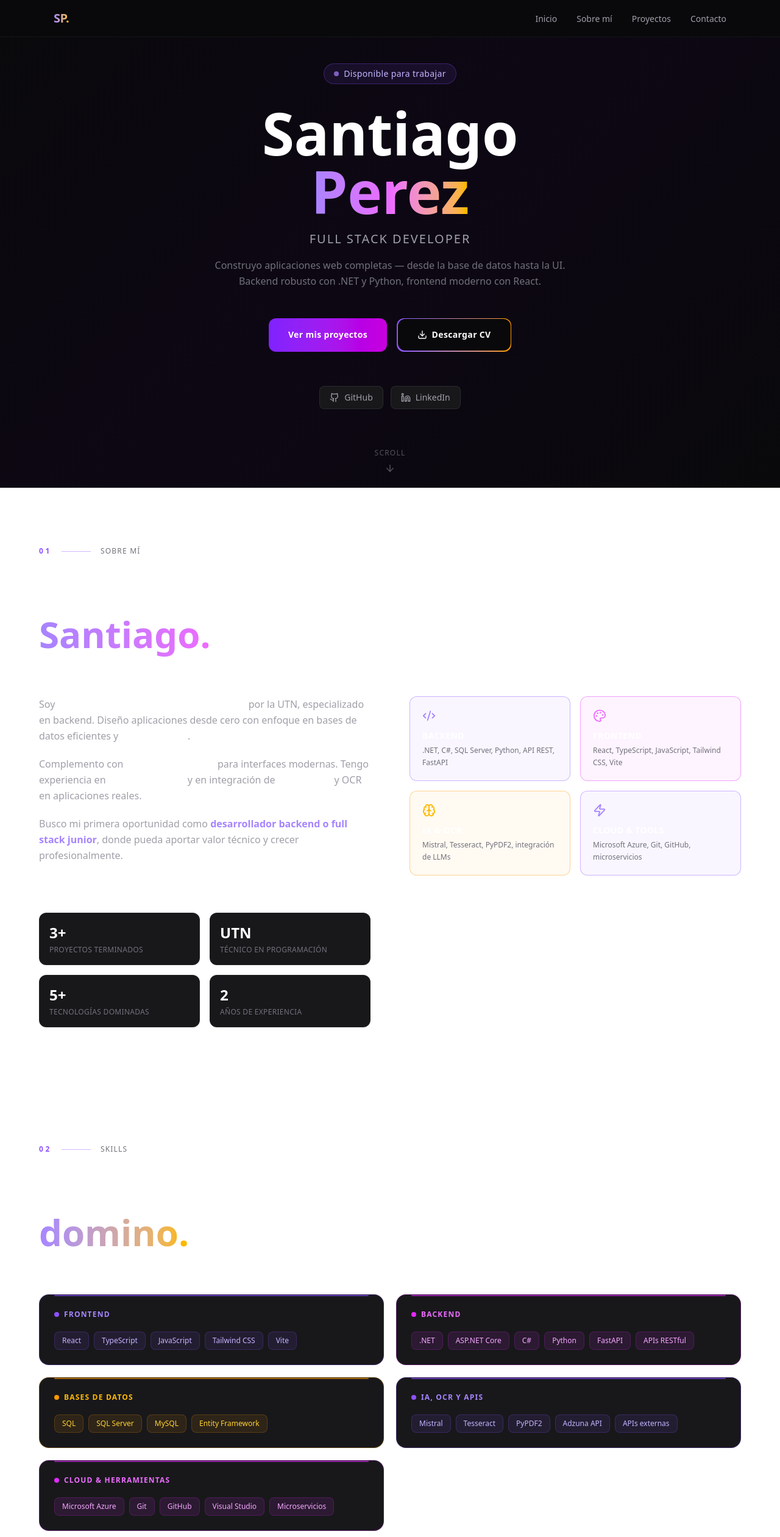
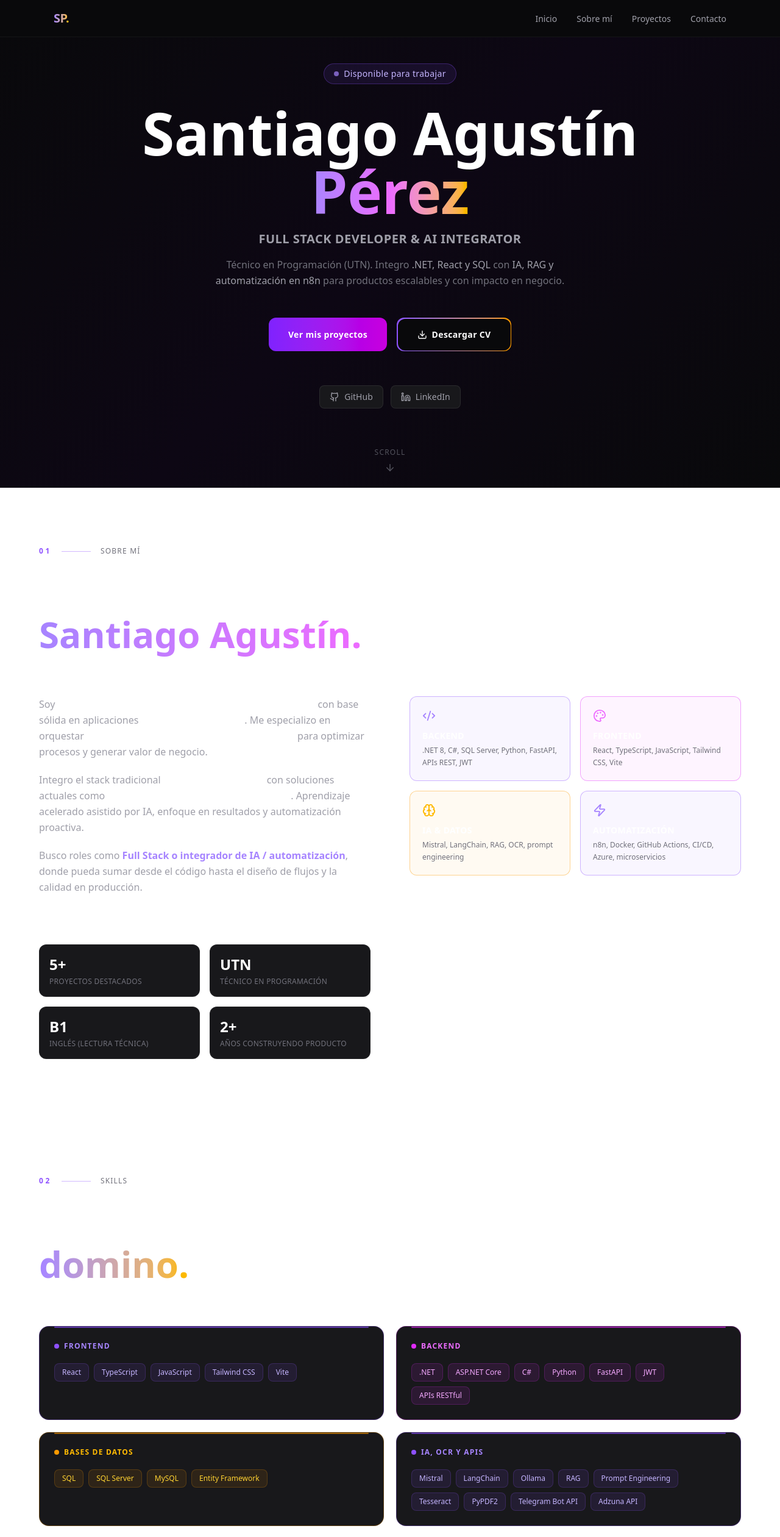
Before and after one commit to SantiagoPerezAgustin/Portafolio, a React (Vite) app in the folder Portafolio/: page / in a window 1280 px wide. Shown: the top 2521 px of the page at 61% size. Built offline with nearby package versions, Linux system fonts and the light colour scheme.

Commit message:
Integre un nuevo proyectos, y cambie cosas

```diff
--- a/Portafolio/index.html
+++ b/Portafolio/index.html
@@ -5,10 +5,10 @@
     <meta name="viewport" content="width=device-width, initial-scale=1.0" />
     <meta
       name="description"
-      content="Portafolio de Santiago Perez — Desarrollador Full Stack especializado en .NET, React, Python y microservicios."
+      content="Santiago Agustín Pérez — Full Stack Developer & AI Integrator. .NET, React, Python, RAG, n8n y automatización."
     />
     <link rel="icon" type="image/svg+xml" href="/favicon.svg" />
-    <title>Santiago Perez | Desarrollador Full Stack</title>
+    <title>Santiago Agustín Pérez | Full Stack &amp; IA</title>
   </head>
   <body>
     <div id="root"></div>
--- a/Portafolio/src/components/About.jsx
+++ b/Portafolio/src/components/About.jsx
@@ -2,17 +2,17 @@ import { Code2, Zap, Palette, Brain } from "lucide-react";
 
 const About = () => {
   const areas = [
-    { icon: Code2,   title: "Backend",       description: ".NET, C#, SQL Server, Python, API REST, FastAPI", color: "violet"  },
-    { icon: Palette, title: "Frontend",       description: "React, TypeScript, JavaScript, Tailwind CSS, Vite", color: "fuchsia" },
-    { icon: Brain,   title: "IA & OCR",       description: "Mistral, Tesseract, PyPDF2, integración de LLMs", color: "amber"   },
-    { icon: Zap,     title: "Cloud & Tools",  description: "Microsoft Azure, Git, GitHub, microservicios",    color: "violet"  },
+    { icon: Code2,   title: "Backend",           description: ".NET 8, C#, SQL Server, Python, FastAPI, APIs REST, JWT", color: "violet"  },
+    { icon: Palette, title: "Frontend",          description: "React, TypeScript, JavaScript, Tailwind CSS, Vite",     color: "fuchsia" },
+    { icon: Brain,   title: "IA & datos",        description: "Mistral, LangChain, RAG, OCR, prompt engineering",       color: "amber"   },
+    { icon: Zap,     title: "Automatización",   description: "n8n, Docker, GitHub Actions, CI/CD, Azure, microservicios", color: "violet"  },
   ];
 
   const stats = [
-    { number: "3+",  label: "Proyectos terminados"    },
-    { number: "UTN", label: "Técnico en Programación"  },
-    { number: "5+",  label: "Tecnologías dominadas"    },
-    { number: "2",   label: "Años de experiencia"      },
+    { number: "5+",  label: "Proyectos destacados"   },
+    { number: "UTN", label: "Técnico en Programación" },
+    { number: "B1",  label: "Inglés (lectura técnica)" },
+    { number: "2+",  label: "Años construyendo producto" },
   ];
 
   const colorMap = {
@@ -33,25 +33,23 @@ const About = () => {
 
         <h2 className="text-5xl md:text-6xl font-black text-white mb-16 leading-tight">
           Hola, soy<br />
-          <span className="bg-gradient-to-r from-violet-400 to-fuchsia-400 bg-clip-text text-transparent">Santiago.</span>
+          <span className="bg-gradient-to-r from-violet-400 to-fuchsia-400 bg-clip-text text-transparent">Santiago Agustín.</span>
         </h2>
 
         <div className="grid md:grid-cols-2 gap-16 items-start">
           <div className="space-y-5">
             <p className="text-base text-zinc-400 leading-relaxed">
-              Soy <span className="text-white font-semibold">Técnico Universitario en Programación</span> por la UTN,
-              especializado en backend. Diseño aplicaciones desde cero con enfoque en bases de datos eficientes y{" "}
-              <span className="text-white font-semibold">APIs robustas</span>.
+              Soy <span className="text-white font-semibold">Técnico Universitario en Programación (UTN Rosario)</span> con base sólida en aplicaciones{" "}
+              <span className="text-white font-semibold">robustas y escalables</span>. Me especializo en orquestar{" "}
+              <span className="text-white font-semibold">herramientas de IA y automatización (n8n)</span> para optimizar procesos y generar valor de negocio.
             </p>
             <p className="text-base text-zinc-400 leading-relaxed">
-              Complemento con <span className="text-white font-semibold">React y TypeScript</span> para interfaces modernas.
-              Tengo experiencia en <span className="text-white font-semibold">Microsoft Azure</span> y en integración de{" "}
-              <span className="text-white font-semibold">IA (Mistral)</span> y OCR en aplicaciones reales.
+              Integro el stack tradicional <span className="text-white font-semibold">C#, .NET, React y SQL</span> con soluciones actuales como{" "}
+              <span className="text-white font-semibold">RAG, LLMs y microservicios en Python</span>. Aprendizaje acelerado asistido por IA, enfoque en resultados y automatización proactiva.
             </p>
             <p className="text-base text-zinc-400 leading-relaxed">
-              Busco mi primera oportunidad como{" "}
-              <span className="text-violet-400 font-semibold">desarrollador backend o full stack junior</span>,
-              donde pueda aportar valor técnico y crecer profesionalmente.
+              Busco roles como{" "}
+              <span className="text-violet-400 font-semibold">Full Stack o integrador de IA / automatización</span>, donde pueda sumar desde el código hasta el diseño de flujos y la calidad en producción.
             </p>
 
             <div className="grid grid-cols-2 gap-4 mt-10 pt-10 border-t border-white/5">
--- a/Portafolio/src/components/Footer.jsx
+++ b/Portafolio/src/components/Footer.jsx
@@ -9,7 +9,7 @@ const Footer = () => {
             SP.
           </span>
           <span className="text-zinc-600 text-sm">
-            © {new Date().getFullYear()} Santiago Perez — Full Stack Developer
+            © {new Date().getFullYear()} Santiago Agustín Pérez — Full Stack &amp; IA
           </span>
         </div>
 
--- a/Portafolio/src/components/Hero.jsx
+++ b/Portafolio/src/components/Hero.jsx
@@ -8,7 +8,7 @@ const Hero = () => {
   const downloadCV = () => {
     const link = document.createElement("a");
     link.href = "/mi-cv-profesional.pdf";
-    link.download = "Santiago_Perez_CV.pdf";
+    link.download = "Santiago_Agustin_Perez_CV.pdf";
     link.click();
   };
 
@@ -29,22 +29,22 @@ const Hero = () => {
         </div>
 
         <div className="mb-4 leading-none tracking-tight">
-          <h1 className="text-6xl md:text-8xl font-black">
-            <span className="text-white">Santiago</span>
+          <h1 className="text-5xl sm:text-6xl md:text-8xl font-black">
+            <span className="text-white">Santiago Agustín</span>
             <br />
             <span className="bg-gradient-to-r from-violet-400 via-fuchsia-400 to-amber-400 bg-clip-text text-transparent">
-              Perez
+              Pérez
             </span>
           </h1>
         </div>
 
-        <p className="text-lg md:text-xl text-zinc-400 font-medium mb-4 tracking-widest uppercase">
-          Full Stack Developer
+        <p className="text-base sm:text-lg md:text-xl text-zinc-400 font-semibold mb-4 tracking-wide uppercase max-w-2xl mx-auto leading-snug">
+          Full Stack Developer &amp; AI Integrator
         </p>
 
         <p className="text-base text-zinc-500 mb-12 max-w-xl mx-auto leading-relaxed">
-          Construyo aplicaciones web completas — desde la base de datos hasta la UI.
-          Backend robusto con .NET y Python, frontend moderno con React.
+          Técnico en Programación (UTN). Integro <span className="text-zinc-400">.NET, React y SQL</span> con{" "}
+          <span className="text-zinc-400">IA, RAG y automatización en n8n</span> para productos escalables y con impacto en negocio.
         </p>
 
         <div className="flex flex-col sm:flex-row gap-4 justify-center mb-14">
--- a/Portafolio/src/components/ProjectDetailModal.jsx
+++ b/Portafolio/src/components/ProjectDetailModal.jsx
@@ -5,6 +5,8 @@ const accentMap = {
   violet:  { gradient: "from-violet-500 to-fuchsia-500", tag: "bg-violet-500/10 text-violet-300 border-violet-500/20",  tech: "bg-violet-500/10 text-violet-300 border-violet-500/20",  btn: "from-violet-600 to-fuchsia-600" },
   fuchsia: { gradient: "from-fuchsia-500 to-pink-500",   tag: "bg-fuchsia-500/10 text-fuchsia-300 border-fuchsia-500/20", tech: "bg-fuchsia-500/10 text-fuchsia-300 border-fuchsia-500/20", btn: "from-fuchsia-600 to-pink-600"   },
   amber:   { gradient: "from-amber-500 to-orange-500",   tag: "bg-amber-500/10 text-amber-300 border-amber-500/20",   tech: "bg-amber-500/10 text-amber-300 border-amber-500/20",   btn: "from-amber-500 to-orange-500"   },
+  emerald: { gradient: "from-emerald-500 to-teal-500",   tag: "bg-emerald-500/10 text-emerald-300 border-emerald-500/20", tech: "bg-emerald-500/10 text-emerald-300 border-emerald-500/20", btn: "from-emerald-600 to-teal-600"   },
+  sky:     { gradient: "from-sky-500 to-cyan-500",       tag: "bg-sky-500/10 text-sky-300 border-sky-500/20",         tech: "bg-sky-500/10 text-sky-300 border-sky-500/20",         btn: "from-sky-600 to-cyan-600"         },
 };
 
 const ProjectDetailModal = ({ project, onClose }) => {
@@ -39,6 +41,7 @@ const ProjectDetailModal = ({ project, onClose }) => {
         </button>
 
         <div className="relative h-48 overflow-hidden bg-zinc-950 rounded-t-2xl">
+          {project.image ? (
             <img
               src={project.image}
               alt={project.title}
@@ -46,6 +49,12 @@ const ProjectDetailModal = ({ project, onClose }) => {
               decoding="async"
               className="w-full h-full object-cover opacity-70"
             />
+          ) : (
+            <div className="w-full h-full flex flex-col items-center justify-center bg-gradient-to-br from-zinc-900 via-zinc-950 to-zinc-900 border-b border-white/5">
+              <span className="text-xs font-bold tracking-[0.35em] text-zinc-500 uppercase">Automatización</span>
+              <span className="mt-2 text-3xl font-black bg-gradient-to-r from-sky-400 to-cyan-400 bg-clip-text text-transparent">n8n</span>
+            </div>
+          )}
           <div className="absolute inset-0 bg-gradient-to-t from-zinc-900 via-zinc-900/30 to-transparent" />
           {project.tag && (
             <span className={`absolute top-4 left-4 px-2.5 py-1 rounded-md text-xs font-semibold border ${a.tag}`}>
--- a/Portafolio/src/components/Proyects.jsx
+++ b/Portafolio/src/components/Proyects.jsx
@@ -12,16 +12,27 @@ const Projects = () => {
   const projects = [
     {
       id: 1,
-      title: "BICTECH - Tienda Virtual",
-      tag: "E-commerce",
+      title: "BICTECH — E-commerce escalable",
+      tag: "Full Stack",
       description:
-        "E-commerce full stack con autenticación, gestión de roles, paginación y documentación automática de API. Arquitectura limpia con Clean Architecture.",
+        "Plataforma de comercio electrónico con Clean Architecture, .NET 8, JWT, React + Vite y pipeline CI/CD con GitHub Actions.",
       longDescription:
-        "E-commerce completo con sistema de autenticación de usuarios y gestión de roles. El backend fue construido con ASP.NET 8 aplicando Clean Architecture (Domain, Application, Infrastructure), con SQL Server como base de datos y Swagger para la documentación automática de la API. El frontend en React consume la API REST y ofrece paginación, filtros y una UI responsiva. Incluye tests unitarios con xUnit para garantizar la calidad del código.",
-      tech: ["React", "ASP.NET 8", "SQL Server", "Swagger", "xUnit"],
+        "Desarrollé una plataforma integral de comercio electrónico bajo los principios de Clean Architecture, utilizando .NET 8 y Entity Framework Core para asegurar una base de código mantenible y escalable. Implementé un sistema de autenticación segura mediante JWT y gestioné el estado global en el frontend con React + Vite, optimizando los tiempos de carga y la experiencia de usuario. El proyecto incluye un pipeline de CI/CD con GitHub Actions que automatiza la ejecución de pruebas unitarias y el despliegue continuo, garantizando la estabilidad del entorno de producción.",
+      tech: [
+        "React",
+        "Vite",
+        ".NET 8",
+        "Entity Framework Core",
+        "SQL Server",
+        "JWT",
+        "Swagger",
+        "xUnit",
+        "GitHub Actions",
+        "Clean Architecture",
+      ],
       image: ImgBichtec,
       github: "https://github.com/SantiagoPerezAgustin/Bichtec-Tienda-Virtual",
-      link: "https://github.com/SantiagoPerezAgustin/Bichtec-Tienda-Virtual",
+      link: "https://bichtec-tienda-virtual.vercel.app/",
       accent: "violet",
     },
     {
@@ -50,10 +61,10 @@ const Projects = () => {
     },
     {
       id: 3,
-      title: "Brisa Calzado - E-commerce",
+      title: "Brisa Calzado — E-commerce",
       tag: "Full Stack",
       description:
-        "E-commerce full stack para emprendimiento familiar de calzado. Backend .NET 8 con API REST y arquitectura limpia, frontend React 19 con Vite, Tailwind y Context API.",
+        "E-commerce para emprendimiento familiar: .NET 8, API REST, React 19, Vite, Tailwind y Context API.",
       longDescription:
         "La idea fue digitalizar la operación de un negocio familiar y darle presencia web profesional. El backend usa .NET 8 y Entity Framework Core sobre SQL Server, con una API REST siguiendo arquitectura limpia (Domain, Application, Infrastructure). El frontend está en React 19 con Vite, Tailwind CSS, React Router para la navegación y Context API para el estado del carrito. Funcionalidades: catálogo por categorías con búsqueda en tiempo real y filtros, carrito de compras persistente, gestión de pedidos, formulario de contacto e integración con WhatsApp.",
       tech: [
@@ -73,12 +84,12 @@ const Projects = () => {
     },
     {
       id: 4,
-      title: "Asistente de soporte con RAG",
+      title: "Asistente de soporte (RAG)",
       tag: "Full Stack + IA",
       description:
-        "Chat de soporte técnico con IA (RAG): backend Python con FastAPI y LangChain, gateway .NET 8, frontend React, logs en SQL Server y automatización con n8n y Gmail.",
+        "Ecosistema RAG con Mistral y LangChain, gateway .NET 8, microservicios Python (FastAPI), SQL Server y n8n para logs e informes automáticos.",
       longDescription:
-        "La idea fue construir un asistente que responda en español sobre documentación interna (PDF, Markdown y TXT) y que permita analizar las consultas más frecuentes. El backend de IA está en Python con FastAPI, LangChain y Ollama, usando Chroma como vector store para búsqueda semántica (RAG). Un gateway en .NET 8 expone la API REST, hace de proxy hacia el servicio de IA y persiste las conversaciones en SQL Server con Entity Framework Core. El frontend es un chat en React con historial de conversación y manejo de errores orientado al usuario. Además, un flujo en n8n consume los logs desde la API, calcula el top de preguntas más repetidas y envía un resumen automático por correo (Gmail) al equipo.",
+        "Desarrollé un ecosistema de soporte basado en RAG para consultas en lenguaje natural mediante Mistral AI y LangChain. Implementé un gateway en .NET 8 conectado a microservicios en Python (FastAPI) con persistencia en SQL Server, integrando n8n para la orquestación de logs y reportes automáticos de tendencias que optimizan la precisión del sistema. El frontend es un chat en React con historial y manejo de errores orientado al usuario.",
       tech: [
         "Python",
         "FastAPI",
@@ -98,6 +109,27 @@ const Projects = () => {
       link: "https://github.com/SantiagoPerezAgustin/RAG",
       accent: "emerald",
     },
+    {
+      id: 5,
+      title: "AI-Powered Job Hunter Assistant",
+      tag: "n8n · IA",
+      description:
+        "Flujo n8n que extrae vacantes vía APIs y RSS, analiza compatibilidad con Mistral AI y envía alertas por Telegram con scoring personalizado.",
+      longDescription:
+        "Diseñé y desplegué un flujo complejo en n8n que automatiza la extracción de vacantes mediante el consumo de APIs y feeds RSS de múltiples plataformas. Implementé un agente de Mistral AI para realizar análisis semántico de descripciones técnicas, evaluando automáticamente la compatibilidad del stack y el seniority del perfil, lo que permite reducir el ruido informativo en un 80%. El sistema concluye con una integración vía Telegram Bot API, enviando alertas en tiempo real con resúmenes estructurados y enlaces directos de postulación basados en un ranking de scoring personalizado.",
+      tech: [
+        "n8n",
+        "Mistral AI",
+        "Telegram Bot API",
+        "RSS",
+        "APIs REST",
+        "Prompt Engineering",
+      ],
+      image: null,
+      github: "https://github.com/SantiagoPerezAgustin",
+      link: "https://inquisitive-frangollo-12c63d.netlify.app/",
+      accent: "sky",
+    },
   ];
 
   const accentMap = {
@@ -105,6 +137,7 @@ const Projects = () => {
     fuchsia: { gradient: "from-fuchsia-500 to-pink-500",    tag: "bg-fuchsia-500/10 text-fuchsia-300 border-fuchsia-500/20", tech: "bg-fuchsia-500/10 text-fuchsia-300 border-fuchsia-500/20 hover:bg-fuchsia-500/25", btn: "from-fuchsia-600 to-pink-600"    },
     amber:   { gradient: "from-amber-500 to-orange-500",    tag: "bg-amber-500/10 text-amber-300 border-amber-500/20",     tech: "bg-amber-500/10 text-amber-300 border-amber-500/20 hover:bg-amber-500/25",     btn: "from-amber-500 to-orange-500"    },
     emerald: { gradient: "from-emerald-500 to-teal-500",    tag: "bg-emerald-500/10 text-emerald-300 border-emerald-500/20", tech: "bg-emerald-500/10 text-emerald-300 border-emerald-500/20 hover:bg-emerald-500/25", btn: "from-emerald-600 to-teal-600"    },
+    sky:     { gradient: "from-sky-500 to-cyan-500",        tag: "bg-sky-500/10 text-sky-300 border-sky-500/20",         tech: "bg-sky-500/10 text-sky-300 border-sky-500/20 hover:bg-sky-500/25",             btn: "from-sky-600 to-cyan-600"          },
   };
 
   return (
@@ -134,6 +167,7 @@ const Projects = () => {
                 <div className={`absolute top-0 left-0 right-0 h-[2px] bg-gradient-to-r ${a.gradient}`} />
 
                 <div className="relative h-44 overflow-hidden bg-zinc-950">
+                  {project.image ? (
                     <img
                       src={project.image}
                       alt={project.title}
@@ -141,11 +175,17 @@ const Projects = () => {
                       decoding="async"
                       className="w-full h-full object-cover opacity-70 group-hover:opacity-90 transition-opacity duration-300"
                     />
-                  <div className="absolute inset-0 bg-gradient-to-t from-zinc-900 via-zinc-900/20 to-transparent" />
+                  ) : (
+                    <div className="w-full h-full flex flex-col items-center justify-center bg-gradient-to-br from-zinc-900 via-zinc-950 to-zinc-900">
+                      <span className="text-[10px] font-bold tracking-[0.35em] text-zinc-500 uppercase">Automatización</span>
+                      <span className="mt-1 text-2xl font-black bg-gradient-to-r from-sky-400 to-cyan-400 bg-clip-text text-transparent">n8n</span>
+                    </div>
+                  )}
+                  <div className="absolute inset-0 bg-gradient-to-t from-zinc-900 via-zinc-900/20 to-transparent pointer-events-none" />
                   <span className={`absolute top-3 left-3 px-2.5 py-1 rounded-md text-xs font-semibold border ${a.tag}`}>
                     {project.tag}
                   </span>
-                  <div className="absolute inset-0 flex items-center justify-center opacity-0 group-hover:opacity-100 transition-opacity duration-200">
+                  <div className="absolute inset-0 flex items-center justify-center opacity-0 group-hover:opacity-100 transition-opacity duration-200 pointer-events-none">
                     <span className="px-4 py-2 rounded-lg bg-black/60 text-white text-xs font-semibold tracking-wide border border-white/10">
                       Ver detalle →
                     </span>
--- a/Portafolio/src/components/Skills.jsx
+++ b/Portafolio/src/components/Skills.jsx
@@ -1,10 +1,10 @@
 const Skills = () => {
   const skillCategories = [
     { category: "Frontend",             accent: "violet",  skills: ["React", "TypeScript", "JavaScript", "Tailwind CSS", "Vite"] },
-    { category: "Backend",              accent: "fuchsia", skills: [".NET", "ASP.NET Core", "C#", "Python", "FastAPI", "APIs RESTful"] },
+    { category: "Backend", accent: "fuchsia", skills: [".NET", "ASP.NET Core", "C#", "Python", "FastAPI", "JWT", "APIs RESTful"] },
     { category: "Bases de Datos",       accent: "amber",   skills: ["SQL", "SQL Server", "MySQL", "Entity Framework"] },
-    { category: "IA, OCR y APIs",       accent: "violet",  skills: ["Mistral", "Tesseract", "PyPDF2", "Adzuna API", "APIs externas"] },
-    { category: "Cloud & Herramientas", accent: "fuchsia", skills: ["Microsoft Azure", "Git", "GitHub", "Visual Studio", "Microservicios"] },
+    { category: "IA, OCR y APIs",          accent: "violet",  skills: ["Mistral", "LangChain", "Ollama", "RAG", "Prompt Engineering", "Tesseract", "PyPDF2", "Telegram Bot API", "Adzuna API"] },
+    { category: "Automatización & Cloud", accent: "fuchsia", skills: ["n8n", "Docker", "GitHub Actions", "CI/CD", "RSS / APIs", "Microsoft Azure", "Git", "Microservicios", "Visual Studio"] },
   ];
 
   const accentMap = {
```
Lines whose indentation alone changed are shown as unchanged.
